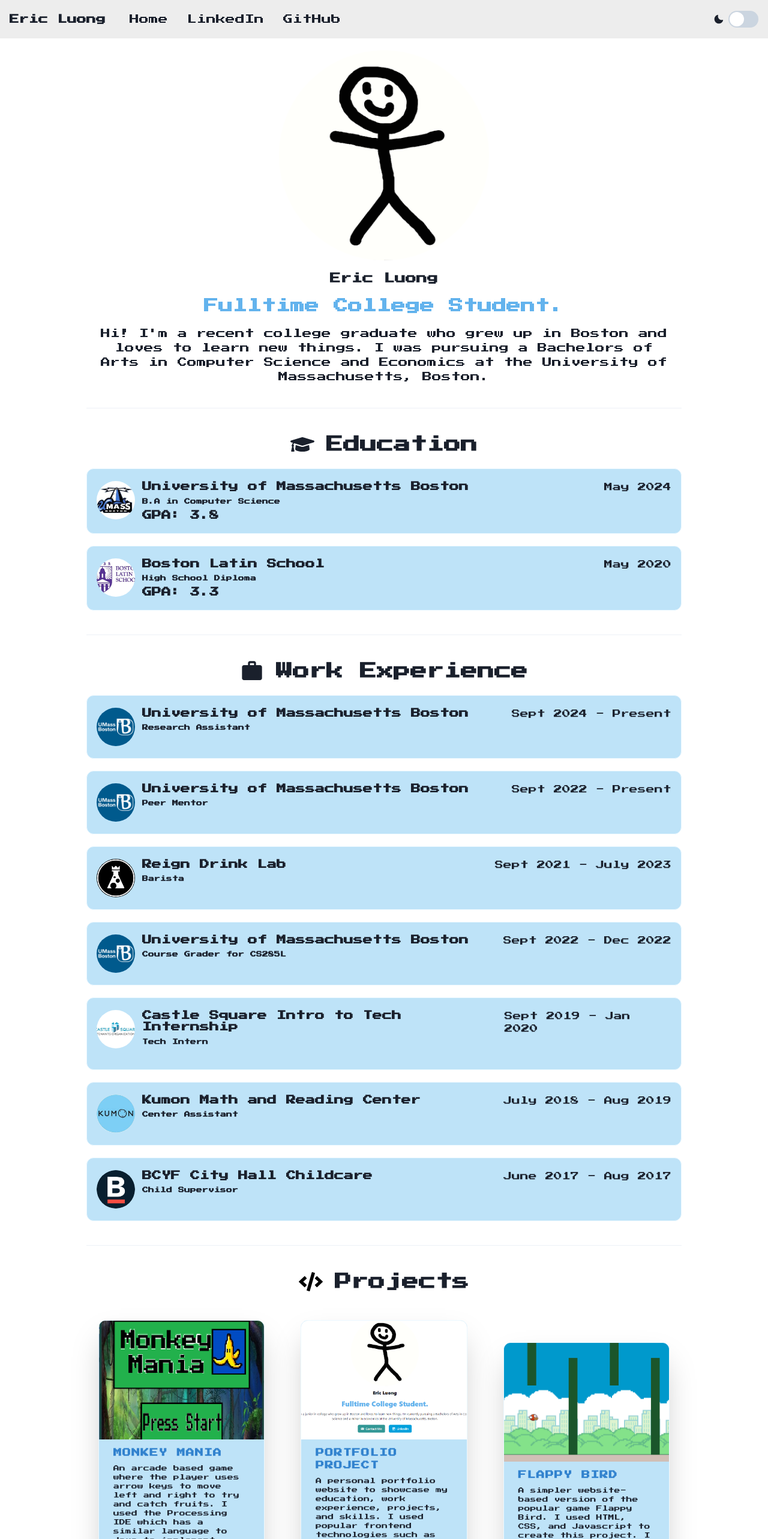
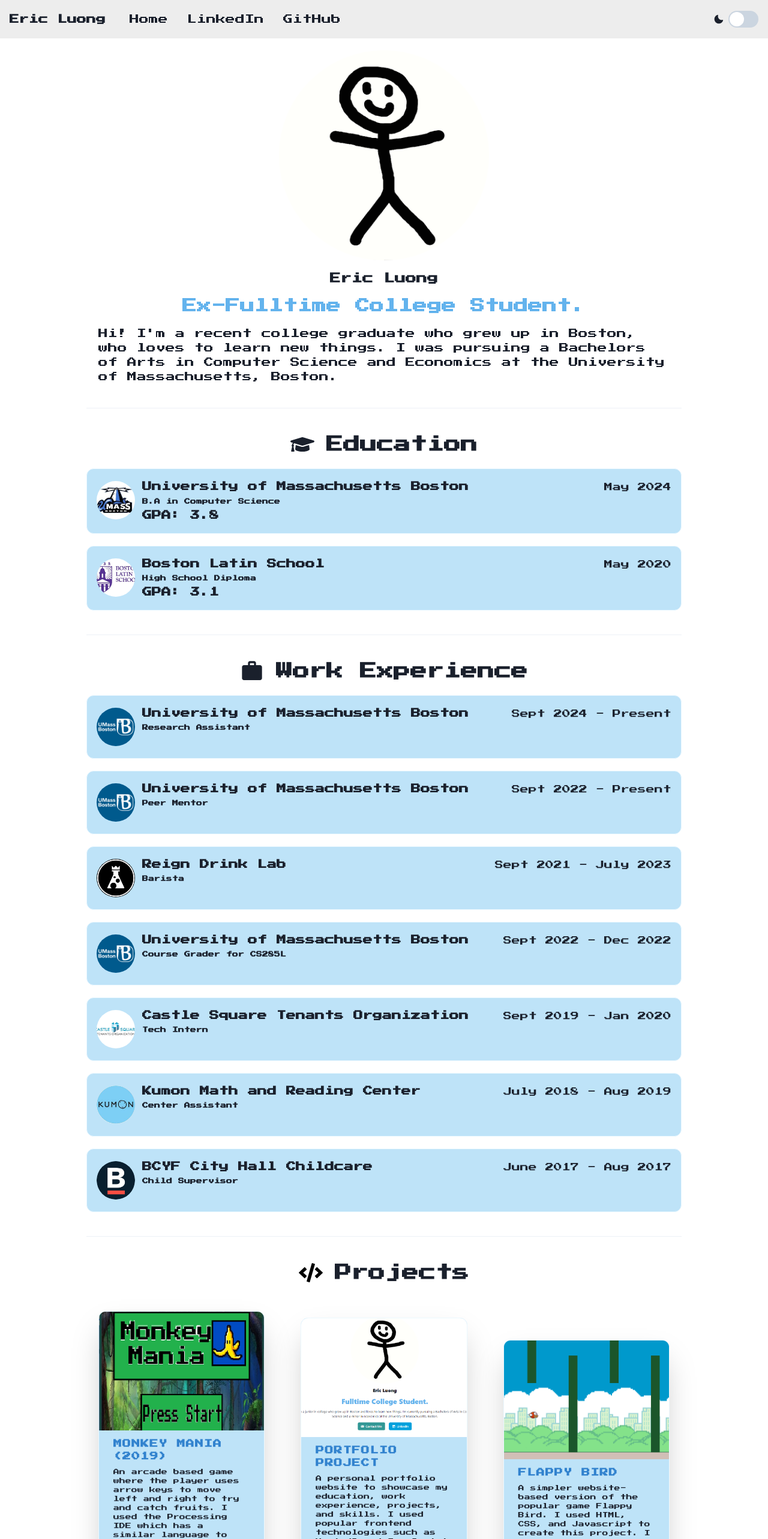
Before and after one commit to eluong1217/portfolio-website, a Next.js app: page / in a window 1280 px wide. Shown: the top 2566 px of the page at 60% size. Built offline with nearby package versions, Linux system fonts and the light colour scheme.

Commit message:
dark mode tweaks and rephrasing

```diff
--- a/components/Education.tsx
+++ b/components/Education.tsx
@@ -16,7 +16,7 @@
         alt: "BLS Logo",
         degree: "High School Diploma",
         period: "May 2020",
-        gpa: "3.3",
+        gpa: "3.1",
         logo: "/education_bls.png"
     }
 ]
--- a/components/Hero.tsx
+++ b/components/Hero.tsx
@@ -1,4 +1,4 @@
-import { Box, Stack, Image, Flex, Heading, Text, Button, Icon } from '@chakra-ui/react';
+import { Box, Stack, Image, Flex, Heading, Text, Button, Icon, useColorModeValue } from '@chakra-ui/react';
 import { EmailIcon } from '@chakra-ui/icons'
 import { FaLinkedin } from 'react-icons/fa';
 
@@ -9,7 +9,7 @@
             <Stack direction="column" justifyContent="center" alignItems="center" spacing={5}>
                 <Image
                     alt="profile picture"
-                    src="/smiling_eric.png"
+                    src={useColorModeValue("/smiling_eric.png", "/evil_eric.png")}
                     boxSize={350}
                     borderRadius={"full"}
                 />
@@ -19,11 +19,11 @@
                 </Heading>
 
                 <Heading color="blue.300" id="tagline" fontSize="4xl" fontWeight="900" textAlign="center">
-                    Fulltime College Student.
+                    Ex-Fulltime College Student.
                 </Heading>
 
-                <Text id="about_us" textAlign="center">
-                     Hi! I&apos;m a recent college graduate who grew up in Boston and loves to learn new things. I was pursuing a Bachelors of Arts in Computer Science and Economics at the University of Massachusetts, Boston.
+                <Text id="about_us" textAlign="left">
+                     Hi! I&apos;m a recent college graduate who grew up in Boston, who loves to learn new things. I was pursuing a Bachelors of Arts in Computer Science and Economics at the University of Massachusetts, Boston.
                 </Text>
 
                 {/** TODO: Add Links */}
--- a/components/Projects.tsx
+++ b/components/Projects.tsx
@@ -4,7 +4,7 @@
 
 const projects: Project[] = [
     {
-        title: "Monkey Mania",
+        title: "Monkey Mania (2019)",
         link: "https://github.com/eluong1217/monkey-mania",
         description: "An arcade based game where the player uses arrow keys to move left and right to try and catch fruits. I used the Processing IDE which has a similar language to Java to implement features such as controls, a life counter and game over menu.",
         alt: "portfolio picture",
@@ -38,7 +38,7 @@
     {
         title: "Pixar vs. DreamWorks",
         link: "https://github.com/eluong1217/Pixar-Vs.-DreamWorks",
-        description: "A statistical analysis between the performance of Pixar and DreamWorks movies. I used RStudio to create the visual aspects of the set as well as Microsoft Suite to import the data and organize it in a digestible manner.",
+        description: "A statistical analysis between the performance of Pixar and DreamWorks movies. I used R to create the visual aspects of the set as well as Microsoft Suite to import the data and organize it in a digestible manner.",
         alt: "portfolio picture",
         techstack: ["R", "RStudio", "Word", "Excel", "Powerpoint"],
         image: "/project_pvd.png"
--- a/components/WorkExperience.tsx
+++ b/components/WorkExperience.tsx
@@ -42,7 +42,7 @@
             logo: "/work_UMB.png",
         },
         {
-            title: "Castle Square Intro to Tech Internship",
+            title: "Castle Square Tenants Organization",
             alt: "Square Tech Logo",
             role: "Tech Intern",
             period: "Sept 2019 - Jan 2020",
--- a/pages/index.tsx
+++ b/pages/index.tsx
@@ -1,7 +1,5 @@
 import Head from "next/head";
-import Image from "next/image";
 import { Inter } from "@next/font/google";
-import styles from "../styles/Home.module.css";
 import {Container, Divider} from '@chakra-ui/react';
 import Hero from '../components/Hero'
 import WorkExperience from '../components/WorkExperience'
@@ -15,8 +13,8 @@
   return (
     <>
       <Head>
-        <title>Portfolio</title>
-        <meta name="description" content="Eric Luong Portfolio" />
+        <title>Eric Luong - Portfolio</title>
+        <meta name="description" content="" />
         <meta name="viewport" content="width=device-width, initial-scale=1" />
         <link rel="icon" href="/smile.ico" />
       </Head>
```
Also changed, not shown: public/evil_eric.png (added).
